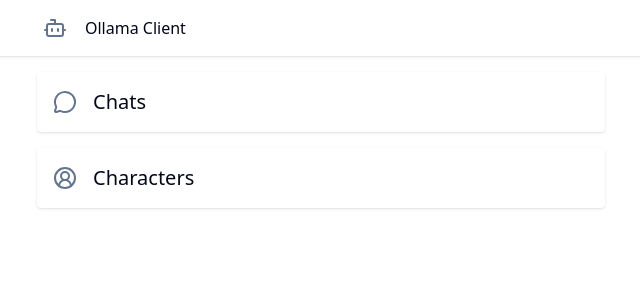
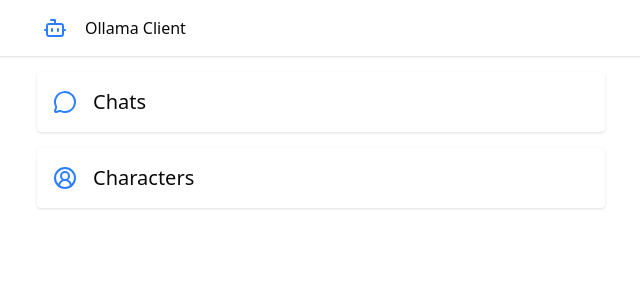
Before and after one commit to johnny-b-good/ai-chat-client, a Next.js app: page / in a window 1280 px wide. Shown: the top 300 px of the page, without its empty margins (319-959 px from the left). Built offline with nearby package versions, Linux system fonts and the light colour scheme.

Commit message:
Color theme update

```diff
--- a/src/app/globals.css
+++ b/src/app/globals.css
@@ -100,45 +100,44 @@
 }
 
 :root {
-  /* --radius: 0.625rem; */
+  /* --radius: 0.65rem; */
   --radius: 0.5rem;
 
   --background: oklch(1 0 0);
 
-  --foreground: oklch(0.129 0.042 264.695);
+  --foreground: oklch(0.141 0.005 285.823);
 
   --card: oklch(1 0 0);
 
-  --card-foreground: oklch(0.129 0.042 264.695);
+  --card-foreground: oklch(0.141 0.005 285.823);
 
   --popover: oklch(1 0 0);
 
-  --popover-foreground: oklch(0.129 0.042 264.695);
+  --popover-foreground: oklch(0.141 0.005 285.823);
 
-  /* --primary: oklch(0.208 0.042 265.755); */
-  --primary: var(--color-slate-500);
+  --primary: oklch(0.623 0.214 259.815);
 
-  --primary-foreground: oklch(0.984 0.003 247.858);
+  --primary-foreground: oklch(0.97 0.014 254.604);
 
-  --secondary: oklch(0.968 0.007 247.896);
+  --secondary: oklch(0.967 0.001 286.375);
 
-  --secondary-foreground: oklch(0.208 0.042 265.755);
+  --secondary-foreground: oklch(0.21 0.006 285.885);
 
-  --muted: oklch(0.968 0.007 247.896);
+  --muted: oklch(0.967 0.001 286.375);
 
-  --muted-foreground: oklch(0.554 0.046 257.417);
+  --muted-foreground: oklch(0.552 0.016 285.938);
 
-  --accent: oklch(0.968 0.007 247.896);
+  --accent: oklch(0.967 0.001 286.375);
 
-  --accent-foreground: oklch(0.208 0.042 265.755);
+  --accent-foreground: oklch(0.21 0.006 285.885);
 
   --destructive: oklch(0.577 0.245 27.325);
 
-  --border: oklch(0.929 0.013 255.508);
+  --border: oklch(0.92 0.004 286.32);
 
-  --input: oklch(0.929 0.013 255.508);
+  --input: oklch(0.92 0.004 286.32);
 
-  --ring: oklch(0.704 0.04 256.788);
+  --ring: oklch(0.623 0.214 259.815);
 
   --chart-1: oklch(0.646 0.222 41.116);
 
@@ -150,51 +149,51 @@
 
   --chart-5: oklch(0.769 0.188 70.08);
 
-  --sidebar: oklch(0.984 0.003 247.858);
+  --sidebar: oklch(0.985 0 0);
 
-  --sidebar-foreground: oklch(0.129 0.042 264.695);
+  --sidebar-foreground: oklch(0.141 0.005 285.823);
 
-  --sidebar-primary: oklch(0.208 0.042 265.755);
+  --sidebar-primary: oklch(0.623 0.214 259.815);
 
-  --sidebar-primary-foreground: oklch(0.984 0.003 247.858);
+  --sidebar-primary-foreground: oklch(0.97 0.014 254.604);
 
-  --sidebar-accent: oklch(0.968 0.007 247.896);
+  --sidebar-accent: oklch(0.967 0.001 286.375);
 
-  --sidebar-accent-foreground: oklch(0.208 0.042 265.755);
+  --sidebar-accent-foreground: oklch(0.21 0.006 285.885);
 
-  --sidebar-border: oklch(0.929 0.013 255.508);
+  --sidebar-border: oklch(0.92 0.004 286.32);
 
-  --sidebar-ring: oklch(0.704 0.04 256.788);
+  --sidebar-ring: oklch(0.623 0.214 259.815);
 }
 
 .dark {
-  --background: oklch(0.129 0.042 264.695);
+  --background: oklch(0.141 0.005 285.823);
 
-  --foreground: oklch(0.984 0.003 247.858);
+  --foreground: oklch(0.985 0 0);
 
-  --card: oklch(0.208 0.042 265.755);
+  --card: oklch(0.21 0.006 285.885);
 
-  --card-foreground: oklch(0.984 0.003 247.858);
+  --card-foreground: oklch(0.985 0 0);
 
-  --popover: oklch(0.208 0.042 265.755);
+  --popover: oklch(0.21 0.006 285.885);
 
-  --popover-foreground: oklch(0.984 0.003 247.858);
+  --popover-foreground: oklch(0.985 0 0);
 
-  --primary: oklch(0.929 0.013 255.508);
+  --primary: oklch(0.546 0.245 262.881);
 
-  --primary-foreground: oklch(0.208 0.042 265.755);
+  --primary-foreground: oklch(0.379 0.146 265.522);
 
-  --secondary: oklch(0.279 0.041 260.031);
+  --secondary: oklch(0.274 0.006 286.033);
 
-  --secondary-foreground: oklch(0.984 0.003 247.858);
+  --secondary-foreground: oklch(0.985 0 0);
 
-  --muted: oklch(0.279 0.041 260.031);
+  --muted: oklch(0.274 0.006 286.033);
 
-  --muted-foreground: oklch(0.704 0.04 256.788);
+  --muted-foreground: oklch(0.705 0.015 286.067);
 
-  --accent: oklch(0.279 0.041 260.031);
+  --accent: oklch(0.274 0.006 286.033);
 
-  --accent-foreground: oklch(0.984 0.003 247.858);
+  --accent-foreground: oklch(0.985 0 0);
 
   --destructive: oklch(0.704 0.191 22.216);
 
@@ -202,7 +201,7 @@
 
   --input: oklch(1 0 0 / 15%);
 
-  --ring: oklch(0.551 0.027 264.364);
+  --ring: oklch(0.488 0.243 264.376);
 
   --chart-1: oklch(0.488 0.243 264.376);
 
@@ -214,21 +213,21 @@
 
   --chart-5: oklch(0.645 0.246 16.439);
 
-  --sidebar: oklch(0.208 0.042 265.755);
+  --sidebar: oklch(0.21 0.006 285.885);
 
-  --sidebar-foreground: oklch(0.984 0.003 247.858);
+  --sidebar-foreground: oklch(0.985 0 0);
 
-  --sidebar-primary: oklch(0.488 0.243 264.376);
+  --sidebar-primary: oklch(0.546 0.245 262.881);
 
-  --sidebar-primary-foreground: oklch(0.984 0.003 247.858);
+  --sidebar-primary-foreground: oklch(0.379 0.146 265.522);
 
-  --sidebar-accent: oklch(0.279 0.041 260.031);
+  --sidebar-accent: oklch(0.274 0.006 286.033);
 
-  --sidebar-accent-foreground: oklch(0.984 0.003 247.858);
+  --sidebar-accent-foreground: oklch(0.985 0 0);
 
   --sidebar-border: oklch(1 0 0 / 10%);
 
-  --sidebar-ring: oklch(0.551 0.027 264.364);
+  --sidebar-ring: oklch(0.488 0.243 264.376);
 }
 
 @layer base {
```
Also changed, not shown: components.json.
